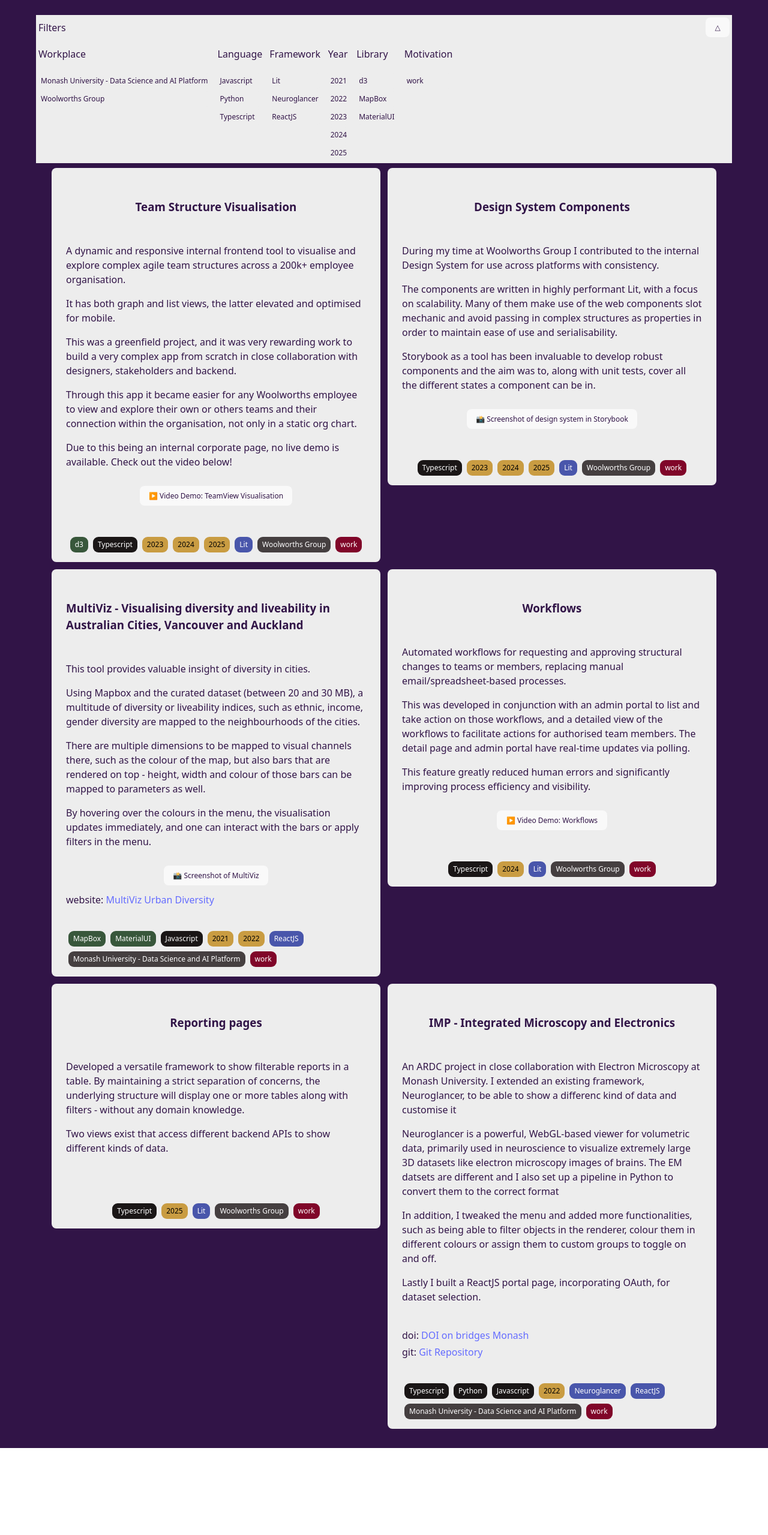
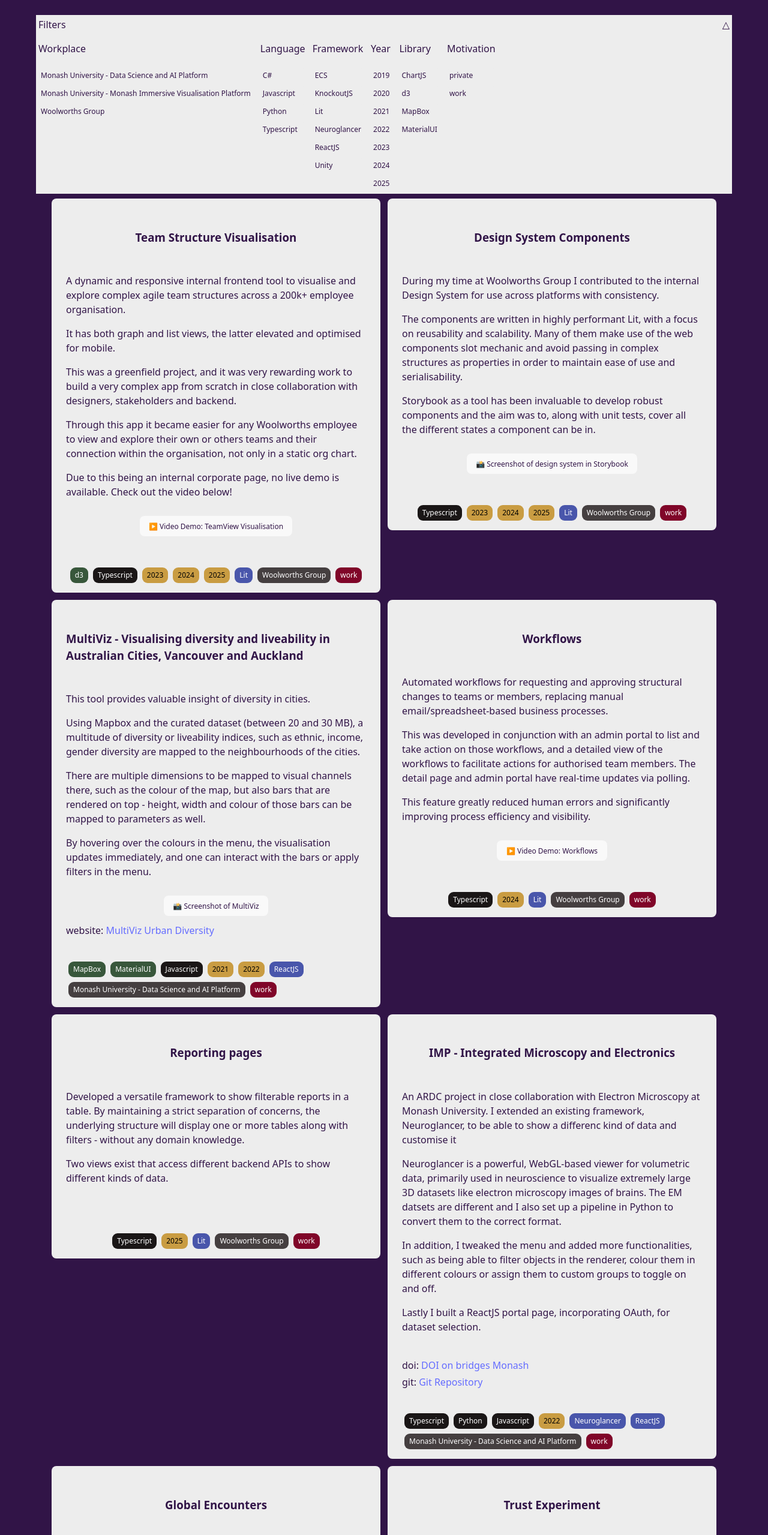
Before and after one commit to norahamacher/portfolio, a React (Vite) app: page / in a window 1280 px wide. Shown: the part 87-2646 px from the top of the page at 60% size. Before the commit the page ends 2501 px from the top, so only its background shows below. Built offline with nearby package versions, Linux system fonts and the light colour scheme.

Commit message:
added more projects

```diff
--- a/public/data.json
+++ b/public/data.json
@@ -39,7 +39,7 @@
             "id": "wflw",
             "title": "Workflows",
             "description": [
-                "Automated workflows for requesting and approving structural changes to teams or members, replacing manual email/spreadsheet-based processes.",
+                "Automated workflows for requesting and approving structural changes to teams or members, replacing manual email/spreadsheet-based business processes.",
                 "This was developed in conjunction with an admin portal to list and take action on those workflows, and a detailed view of the workflows to facilitate actions for authorised team members. The detail page and admin portal have real-time updates via polling.",
                 "This feature greatly reduced human errors and significantly improving process efficiency and visibility."
             ],
@@ -68,7 +68,7 @@
             "title": "Design System Components",
             "description": [
                 "During my time at Woolworths Group I contributed to the internal Design System for use across platforms with consistency.",
-                "The components are written in highly performant Lit, with a focus on scalability. Many of them make use of the web components slot mechanic and avoid passing in complex structures as properties in order to maintain ease of use and serialisability.",
+                "The components are written in highly performant Lit, with a focus on reusability and scalability. Many of them make use of the web components slot mechanic and avoid passing in complex structures as properties in order to maintain ease of use and serialisability.",
                 "Storybook as a tool has been invaluable to develop robust components and the aim was to, along with unit tests, cover all the different states a component can be in."
             ],
             "media": [
@@ -161,7 +161,7 @@
             "title": "IMP - Integrated Microscopy and Electronics",
             "description": [
                 "An ARDC project in close collaboration with Electron Microscopy at Monash University. I extended an existing framework, Neuroglancer, to be able to show a differenc kind of data and customise it",
-                "Neuroglancer is a powerful, WebGL-based viewer for volumetric data, primarily used in neuroscience to visualize extremely large 3D datasets like electron microscopy images of brains. The EM datsets are different and I also set up a pipeline in Python to convert them to the correct format",
+                "Neuroglancer is a powerful, WebGL-based viewer for volumetric data, primarily used in neuroscience to visualize extremely large 3D datasets like electron microscopy images of brains. The EM datsets are different and I also set up a pipeline in Python to convert them to the correct format.",
                 "In addition, I tweaked the menu and added more functionalities, such as being able to filter objects in the renderer, colour them in different colours or assign them to custom groups to toggle on and off.",
                 "Lastly I built a ReactJS portal page, incorporating OAuth, for dataset selection."
             ],
@@ -193,6 +193,159 @@
             "library": [],
             "workplace": "Monash University - Data Science and AI Platform",
             "motivation": "work"
+        },
+        {
+            "id": "ge3",
+            "title": "Global Encounters",
+            "description": [
+                "Contributed frontend features to Global Encounters, an interactive digital humanities project exploring 1000 years of coastal interactions in Australia."
+            ],
+            "url": [
+                {
+                    "title": "Global Encounters",
+                    "type": "website",
+                    "src": "https://globalencounters.net/"
+                }
+            ],
+            "media": [],
+            "year": [
+                2022
+            ],
+            "framework": [
+                "ReactJS"
+            ],
+            "language": [
+                "Javascript"
+            ],
+            "library": [
+                "MaterialUI"
+            ],
+            "workplace": "Monash University - Data Science and AI Platform",
+            "motivation": "work"
+        },
+        {
+            "id": "trust",
+            "title": "Trust Experiment",
+            "description": [
+                "A web-based card game incorporating AI advice logic to enable research on trust in AI agent based systems",
+                "The users had to play the game, while getting alerts about an aged care facility, and had to decide whether to react or not, with an agent giving advice.",
+                "The backend was a Google Sheet. Researchers had several sheets for different scenarios."
+            ],
+            "url": [
+                {
+                    "title": "Trust Experiment 1",
+                    "type": "publication",
+                    "src": "https://link.springer.com/chapter/10.1007/978-3-319-75931-9_12"
+                },
+                {
+                    "title": "Trust Experiment 2",
+                    "type": "publication",
+                    "src": "https://link.springer.com/chapter/10.1007/978-3-319-75931-9_12"
+                }
+            ],
+            "media": [],
+            "year": [
+                2019
+            ],
+            "framework": [
+                "KnockoutJS"
+            ],
+            "language": [
+                "Javascript"
+            ],
+            "library": [],
+            "workplace": "Monash University - Monash Immersive Visualisation Platform",
+            "motivation": "work"
+        },
+        {
+            "id": "workshop",
+            "title": "Introductory workshop for Frontend Vis",
+            "description": [
+                "Conceptualised, designed and delivered a workshop for introductory web visualisation. This included interactive exercises, live CodePen demos, and slide content.",
+                "The participants learned step by step how to create a simple visualisation of provided data, using ChartJS."
+            ],
+            "url": [
+                {
+                    "title": "Visualisation and Storytelling",
+                    "type": "code and data",
+                    "src": "https://figshare.com/articles/software/_/13100510"
+                }
+            ],
+            "media": [],
+            "year": [
+                2020
+            ],
+            "framework": [
+                "ReactJS"
+            ],
+            "language": [
+                "Javascript"
+            ],
+            "library": [
+                "ChartJS"
+            ],
+            "workplace": "Monash University - Data Science and AI Platform",
+            "motivation": "work"
+        },
+        {
+            "id": "agent",
+            "title": "Agent Simulation",
+            "description": [
+                "Simulated student movement scenarios for campus planning using ECS in Unity. Real student schedule data was used to approximate the targets of the agents.",
+                "It was possible to add an obstacle on a path to observe the change of pathfinding for the agents."
+            ],
+            "url": [],
+            "media": [
+                {
+                    "type": "video",
+                    "src": "./campusSim.mp4",
+                    "title": "Campus Simulation"
+                }
+            ],
+            "year": [
+                2019
+            ],
+            "framework": [
+                "Unity",
+                "ECS"
+            ],
+            "language": [
+                "C#"
+            ],
+            "library": [],
+            "workplace": "Monash University - Monash Immersive Visualisation Platform",
+            "motivation": "work"
+        },
+        {
+            "id": "scrollyteller",
+            "title": "Scrollyteller",
+            "description": [
+                "Inspired by the at the time rising popularity of scrollytellers, I played around with a system to allow users to add their content via JSON and generate a scrollyteller.",
+                "The idea was that other parameters, such as locations on a map, display of a certain image or video, could be linked to positions of the scroll.",
+                "It is unfinished, but check out the proof of concept using public Australian power production data below"
+            ],
+            "url": [
+                {
+                    "title": "Australian Energy production distribution over the years",
+                    "type": "website",
+                    "src": "https://norahamacher.github.io/aussieElectro/"
+                }
+            ],
+            "media": [],
+            "year": [
+                2019
+            ],
+            "framework": [
+                "ReactJS"
+            ],
+            "language": [
+                "Javascript"
+            ],
+            "library": [
+                "MapBox",
+                "ChartJS"
+            ],
+            "motivation": "private"
         }
     ]
 }
--- a/src/components/Filters.css
+++ b/src/components/Filters.css
@@ -20,10 +20,10 @@
     place-items: center;
     position: relative;
     gap: 4px;
-
+    cursor: pointer;
 }
 
-.anchor>button {
+#arrow {
     margin-left: auto;
 }
 
--- a/src/components/Filters.tsx
+++ b/src/components/Filters.tsx
@@ -20,12 +20,12 @@
     const categories = Object.values(Category);
     return (
         <div className="menu">
-            <div className="anchor">
+            <div className="anchor" onClick={() => toggleOpen(!open)}>
                 <span>Filters</span>
                 {activeFilters.map((filter) => (
                     <Tag title={filter.value} type={filter.type} key={filter.value} closeable></Tag>
                 ))}
-                <button onClick={() => toggleOpen(!open)}>{arrow}</button>
+                <div id="arrow">{arrow}</div>
             </div>
             <div className={dropDownClasses}>
                 {categories.map((category) => (
--- a/src/state.tsx
+++ b/src/state.tsx
@@ -55,7 +55,7 @@
     const filtered = projects.filter(project => {
         // A project must match ALL provided filters to be included
         return filters.every(filter => {
-            console.log(filter, project[filter.type])
+
             switch (filter.type) {
                 case Category.WORKPLACE:
                 case Category.MOTIVATION:
```
Also changed, not shown: 1 other file (tests, documents, lock files or other folders).
